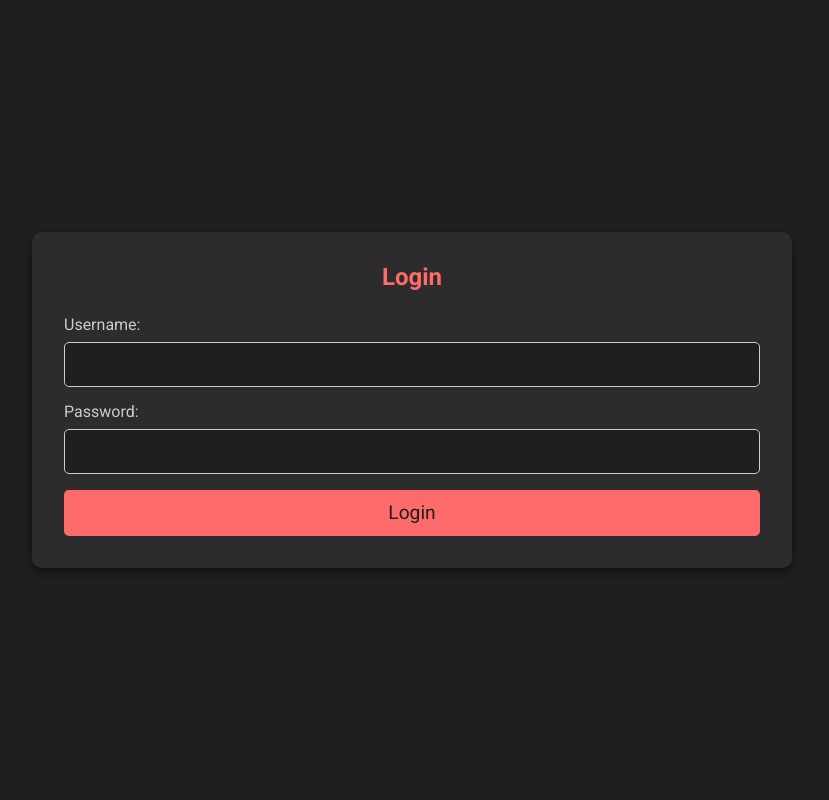
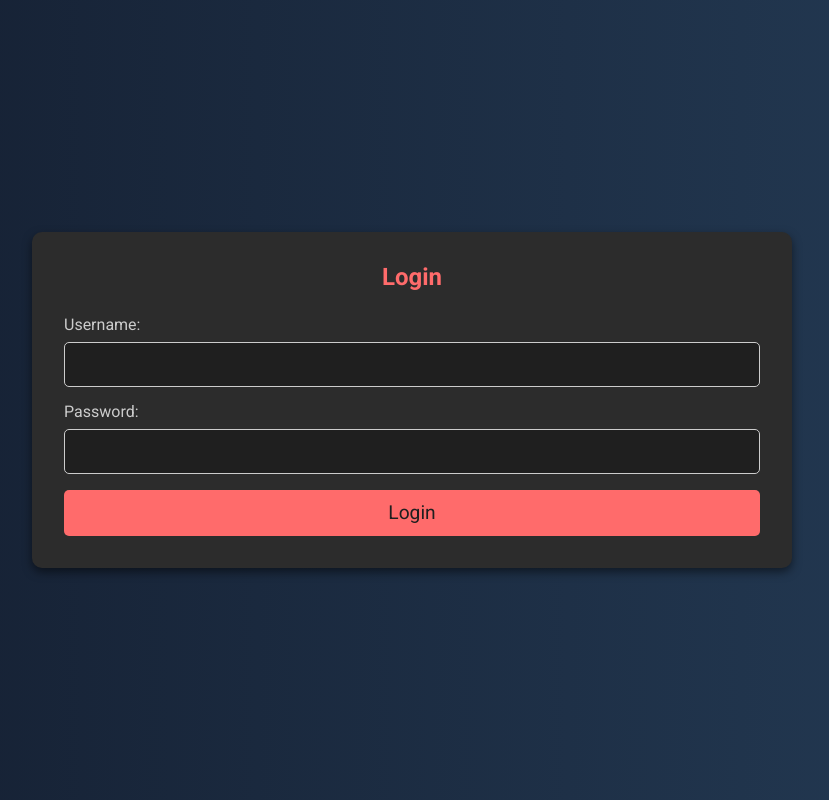
Before and after one commit to KovvuruDhanush/ProjectForInternAtFasal, a plain HTML site: page index.html in a window 1280 px wide. Shown: the whole page, without its empty margins (228-1057 px from the left). Drawn offline with nearby package versions, Linux system fonts and the light colour scheme.

Commit message:
Update main.css

```diff
--- a/main.css
+++ b/main.css
@@ -17,7 +17,7 @@
 
 body {
     font-family: 'Roboto', sans-serif;
-    background-color: var(--primary-color);
+    background: linear-gradient(to right, #141e30, #243b55);
     color: var(--text-color);
     display: flex;
     justify-content: center;
```
